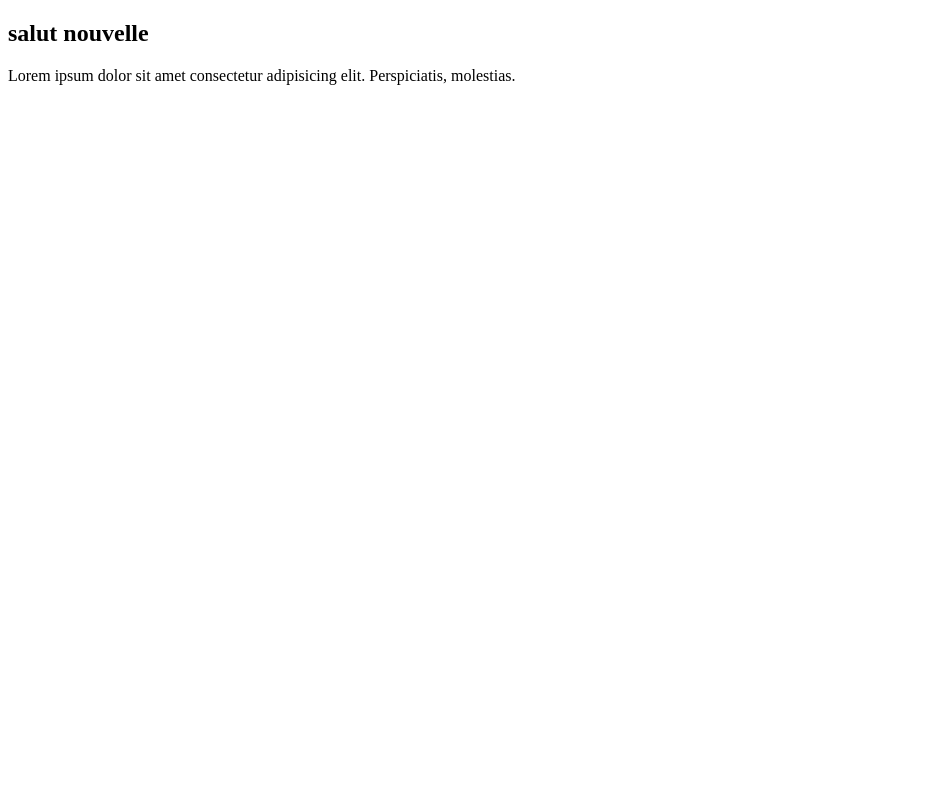
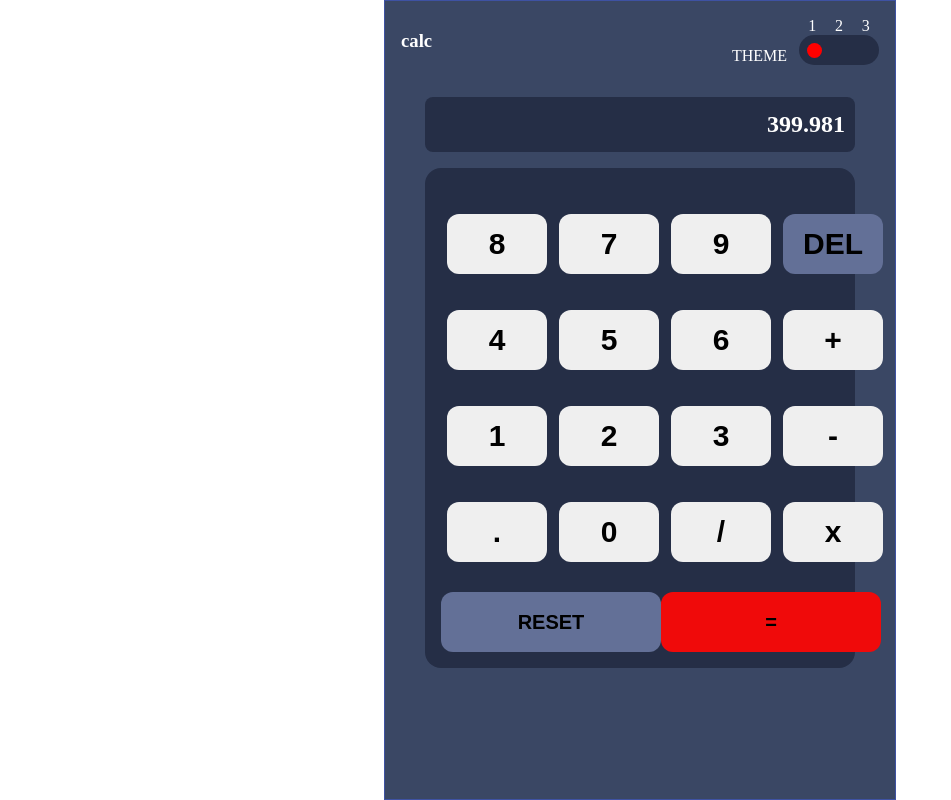
Before and after one commit to tellaianiss/flex-grid, a plain HTML site: page index.html in a window 1280 px wide. Shown: the whole page, without its empty margins (0-951 px from the left). Drawn offline with Linux system fonts and the light colour scheme.

Commit message:
add files

```diff
--- a/index.html
+++ b/index.html
@@ -2,23 +2,104 @@
 <html lang="en">
 
 <head>
-    <meta charset="UTF-8">
-    <meta http-equiv="X-UA-Compatible" content="IE=edge">
-    <meta name="viewport" content="width=device-width, initial-scale=1.0">
-    <title>Document</title>
-    <link rel="stylesheet" href="../flex-grid/style.css ">
+  <meta charset="UTF-8">
+  <meta name="viewport" content="width=device-width, initial-scale=1.0">
+  <!-- displays site properly based on user's device -->
+
+  <link rel="icon" type="image/png" sizes="32x32" href="./images/favicon-32x32.png">
+
+  <title>Frontend Mentor | Calculator app</title>
+  <link rel="stylesheet" href="./style.CSS">
+
+  <!-- Feel free to remove these styles or customise in your own stylesheet 👍 -->
+  <!-- <style>
+    .attribution {
+      font-size: 11px;
+      text-align: center; -->
+  <!-- } -->
+
+  <!-- .attribution a { -->
+  <!-- color: hsl(228, 45%, 44%); -->
+  <!-- } -->
+  </style>
 </head>
 
 <body>
+  <section class="main-section">
     <nav>
-        <h2> salut nouvelle
+      <div class="inner-nav">
+        <h1>calc</h1>
+        <div class="status-container">
+          <p>THEME</p>
+          <div class="button-container">
+            <div class="num-pad">
+              <p>1</p>
+              <p>2</p>
+              <p>3</p>
+            </div>
 
-        </h2>
+            <button id="on">
+              <div id="circle">
+              </div>
+            </button>
+          </div>
+        </div>
+      </div>
+      </div>
     </nav>
 
-    <p>
-        Lorem ipsum dolor sit amet consectetur adipisicing elit. Perspiciatis, molestias.
-    </p>
+    <div class="display">
+      <h1>399.981</h1>
+    </div>
+
+    <div class="big-buttons-container">
+      <div class="row-button">
+        <ul class="button-list">
+          <li><button class="single-button">8</button></li>
+          <li><button class="single-button">7</button></li>
+          <li><button class="single-button">9</button></li>
+          <li><button class="single-button purple-btn">DEL</button></li>
+        </ul>
+      </div>
+      <div class="row-button">
+        <ul class="button-list">
+          <li><button class="single-button">4</button></li>
+          <li><button class="single-button">5</button></li>
+          <li><button class="single-button">6</button></li>
+          <li><button class="single-button">+</button></li>
+        </ul>
+      </div>
+      <div class="row-button">
+        <ul class="button-list">
+          <li><button class="single-button">1</button></li>
+          <li><button class="single-button">2</button></li>
+          <li><button class="single-button">3</button></li>
+          <li><button class="single-button">-</button></li>
+        </ul>
+      </div>
+      <div class="row-button">
+        <ul class="button-list">
+          <li><button class="single-button">.</button></li>
+          <li><button class="single-button">0</button></li>
+          <li><button class="single-button">/</button></li>
+          <li><button class="single-button">x</button></li>
+        </ul>
+      </div>
+      <div class="row-button">
+        <ul class="button-list">
+          <li><button class="b-button purple-btn">RESET</button></li>
+          <li><button class="b-button red-btn">=</button></li>
+        </ul>
+      </div>
+    </div>
+  </section>
+
+
+  </div>
+  </div>
+
+
+
 </body>
 
 </html>
--- a/style.css
+++ b/style.css
@@ -0,0 +1,110 @@
+*{
+    margin: 0;
+    padding: 0;
+    box-sizing: border-box;
+}
+
+ul{
+    list-style: none
+}
+
+body{
+    display: flex;
+    justify-content: center;
+}
+.num-pad{
+    display: flex;
+    justify-content: space-around;
+}
+.main-section{
+    background-color: hsl(222, 26%, 31%);
+    width: 40vw;
+    height: 100vh;
+    border: 1px solid hsl(228, 45%, 44%);
+}
+
+.inner-nav{
+    color: white;
+    display: flex;
+    justify-content: space-between;
+    padding: 16px;
+    align-items: center;
+}
+
+.status-container{
+    align-items: flex-end;
+    display: flex;
+    gap: 12px;
+}
+#circle{
+
+    width: 15px;
+    height: 15px;
+    background-color: red;
+    border-radius: 80%;
+}
+#on{
+    background-color: hsl(223, 31%, 21%);
+    padding: 8px;
+    border-radius: 16px;
+    border: 0;
+    width: 80px;
+    height: 30px;
+}
+
+.display{
+    color: white;
+    background: hsl(223, 31%, 21%);
+    border-radius: 8px;
+    display: flex;
+    justify-content: flex-end;
+    padding: 14px 10px 14px 10px;
+    margin: 16px 40px;
+    align-items: center;
+}
+
+.big-buttons-container{
+    background: hsl(223, 31%, 21%);
+    margin: 16px 40px;
+    padding: 16px;
+    border-radius: 16px;
+    }
+
+.row-button{
+margin-top: 24px;
+    }
+
+.button-list{
+    display: flex;
+    justify-content: space-around;
+}
+
+.single-button{
+    border: 0;
+    font-weight: 800;
+    font-size: 30px;
+    width: 100px;
+    height: 60px;
+    margin: 6px;
+    border-radius: 12px;
+
+
+}
+
+.b-button{
+    border-radius: 12px;
+    border: 0;
+    font-weight: 800;
+    font-size: 20px;
+    width: 220px;
+    height: 60px;
+}
+
+.purple-btn{
+    border: 0;
+    background-color: hsl(225, 21%, 49%);
+}
+
+.red-btn{
+    background-color: hsl(0, 92%, 49%);
+}
```
Also changed, not shown: design/desktop-design-theme-1.jpg (added), design/desktop-design-theme-2.jpg (added), design/desktop-design-theme-3.jpg (added), design/desktop-preview.jpg (added), design/mobile-design-theme-1.jpg (added), design/mobile-design-theme-2.jpg (added), design/mobile-design-theme-3.jpg (added), images/favicon-32x32.png (added), 4 other files.
